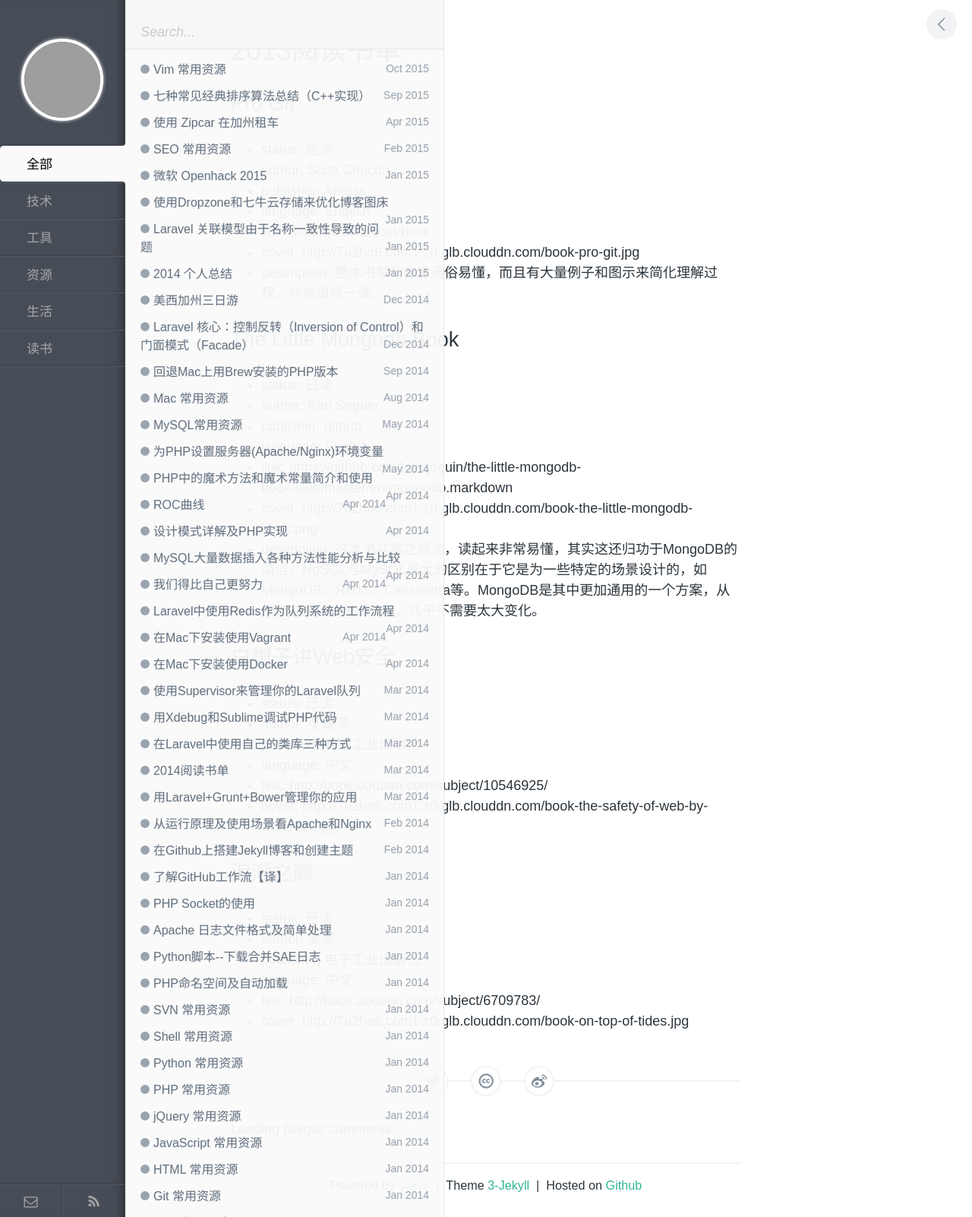
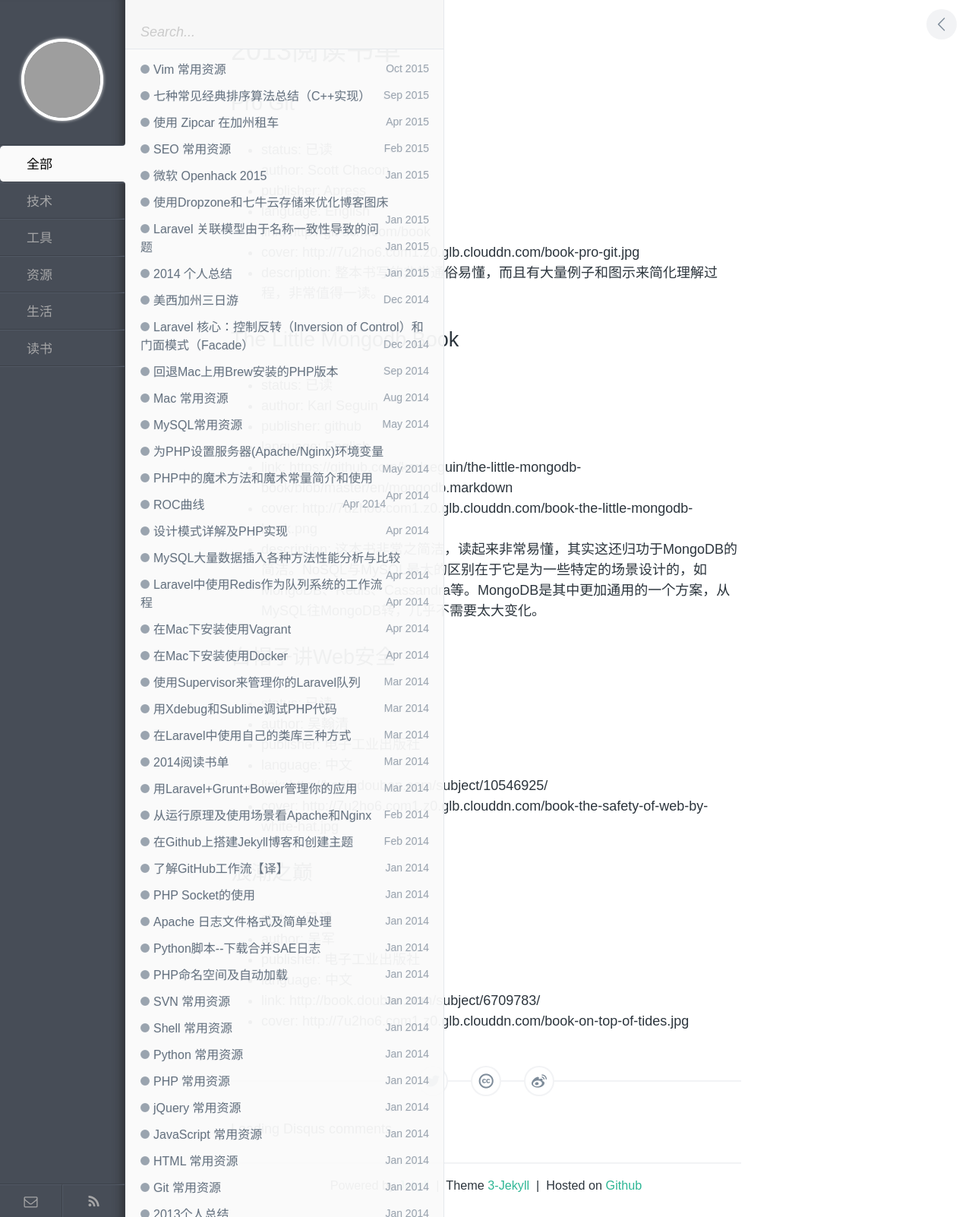
Before and after one commit to dayon3z1/suyan, a Jekyll site: the page built from _posts/book/2013-12-20-book-list-of-2013.md, in a window 1280 px wide. Shown: the whole page at 76% size. Built offline with Jekyll 4.4.1, drawn with Linux system fonts in a browser that asks for light colours; comment, search, counter and statistics services are not loaded; part of the change alters nothing that is shown; grey boxes are pictures that could not be loaded.

Commit message:
update post

```diff
--- a/_posts/book/2013-12-20-book-list-of-2013.md
+++ b/_posts/book/2013-12-20-book-list-of-2013.md
@@ -7,7 +7,7 @@ keywords: 阅读,书单,2013
 
 ## Pro Git
 
-- status: 在读
+- status: 已读
 - author: Scott Chacon
 - publisher: Apress
 - language: English
--- a/_posts/life/2014-04-15-we-should-be-better-than-us.md
+++ /dev/null
@@ -1,57 +0,0 @@
----
-layout: post
-title: 我们得比自己更努力
-category: 生活
-tags: Essay
-keywords:
-description:
----
-
-> 选择了与众不同，就要准备好面对自己选择的道路的曲折，以及周围人们的不解。
-
-我们的家庭乃至这个社会，都已经为我们设计好了一条道路。
-
-
-如果你听从父母的建议，或者接受社会舆论的引导，
-
-
-那么你只需要埋头把事情做好，即可过上大家认为不错的日子。
-
-
-这条路是大家踩出来的，有方向有同伴，走起来不会太累，但是路途的风景确大同小异。
-
-
-有一部分人天生就不喜欢条条框框，以变化为美，以差异为美，那么我们是同一类人。
-
-
-我们希望自己去探索生命的意义，我们经常问自己为什么要这么做，
-
-
-我们时常在思考，这个世界是不是可以更好。
-
-
-但是，选择了与众不同，就要准备好面对自己选择的道路的曲折，以及周围人们的不解。
-
-
-我们都在荆棘中探索，希望找到一个属于自己的世外桃源。
-
-
-有些人会不断的来打听我们的状况然后提出一些他们认为对的意见，这些人都是好意，
-
-
-但是他们却不断在影响我们的决心。
-
-
-也许你还在路途中，也许你已经找到一个归属，
-
-
-让我们坚持下去的，从来不是别人的看法，
-
-
-而是对自己十足的信心。
-
-
-差异和个性从来不是我们的最终目标，
-
-
-我们只为不断超越和完善自己，因此我们得比自己更努力。
```
